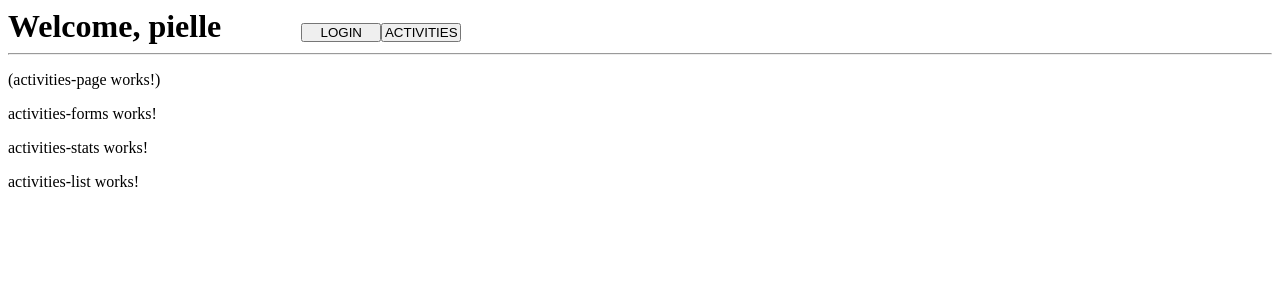
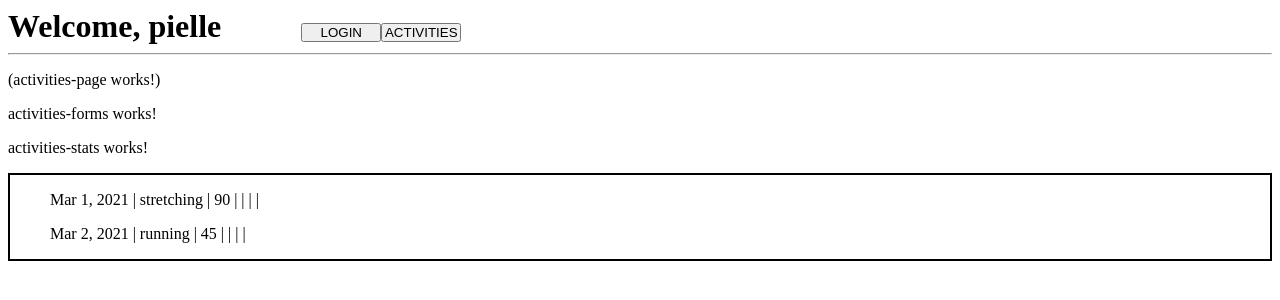
Before and after one commit to pielle87/FitTracker, an Angular app: page /activities in a window 1280 px wide. Shown: the top 300 px of the page. Built offline with nearby package versions, Linux system fonts and the light colour scheme.

Commit message:
first commit 'ActivitiesList'

```diff
--- a/src/app/features/activities-page/activities-list/activities-list.component.css
+++ b/src/app/features/activities-page/activities-list/activities-list.component.css
@@ -0,0 +1,8 @@
+:host {
+  display: block;
+  border: 2px solid black;
+}
+
+ul {
+  list-style-type: none;
+}
--- a/src/app/features/activities-page/activities-list/activities-list.component.html
+++ b/src/app/features/activities-page/activities-list/activities-list.component.html
@@ -1 +1,3 @@
-<p>activities-list works!</p>
+<ul *ngFor="let activity of activities">
+  <li>{{activity.date | date}} | {{activity.type}} | {{activity.duration}} | {{activity.notes}} | {{activity.feeling}} | {{activity.feelingColor}} | {{activity.link}}</li>
+</ul>
--- a/src/app/features/activities-page/activities-list/activities-list.component.ts
+++ b/src/app/features/activities-page/activities-list/activities-list.component.ts
@@ -1,4 +1,5 @@
-import { Component, OnInit } from '@angular/core';
+import { Component, Input, OnInit } from '@angular/core';
+import { Activity } from 'src/app/_models/activity';
 
 @Component({
   selector: 'app-activities-list',
@@ -6,6 +7,7 @@ import { Component, OnInit } from '@angular/core';
   styleUrls: ['./activities-list.component.css']
 })
 export class ActivitiesListComponent implements OnInit {
+  @Input() activities: Activity[];
 
   constructor() { }
 
--- a/src/app/features/activities-page/activities-page.component.html
+++ b/src/app/features/activities-page/activities-page.component.html
@@ -1,4 +1,4 @@
 <p>(activities-page works!)</p>
 <app-activities-forms></app-activities-forms>
 <app-activities-stats></app-activities-stats>
-<app-activities-list></app-activities-list>
+<app-activities-list [activities]="activities"></app-activities-list>
```
